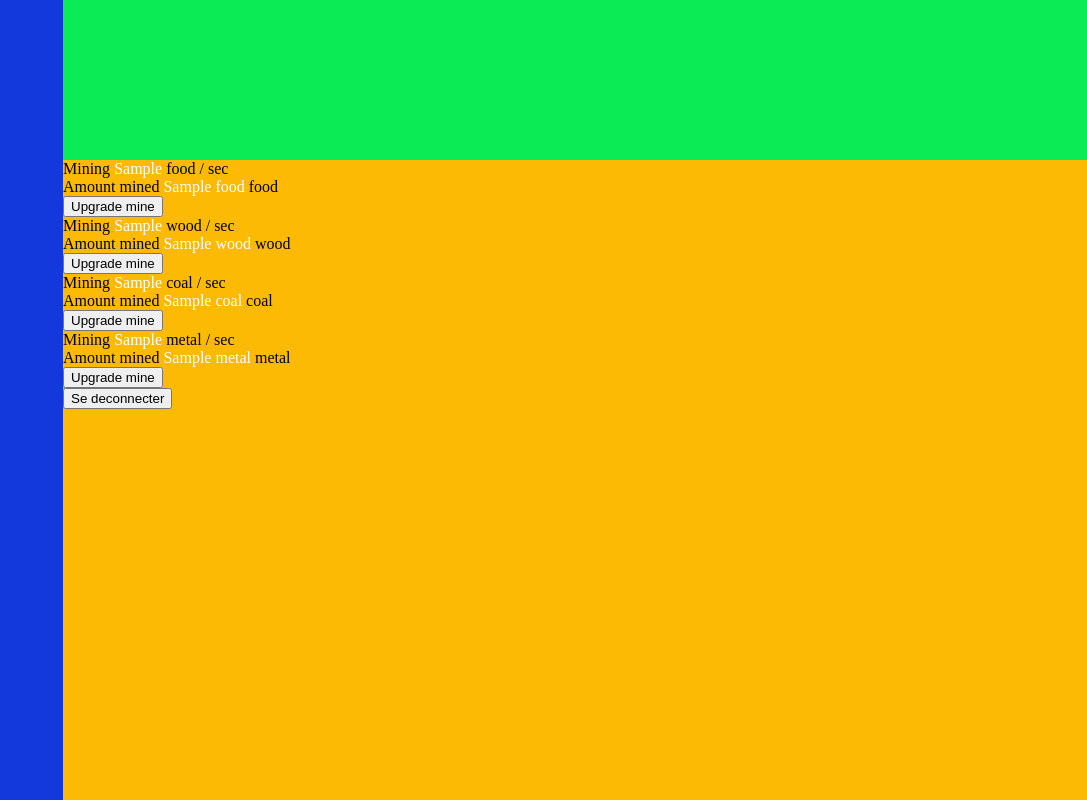
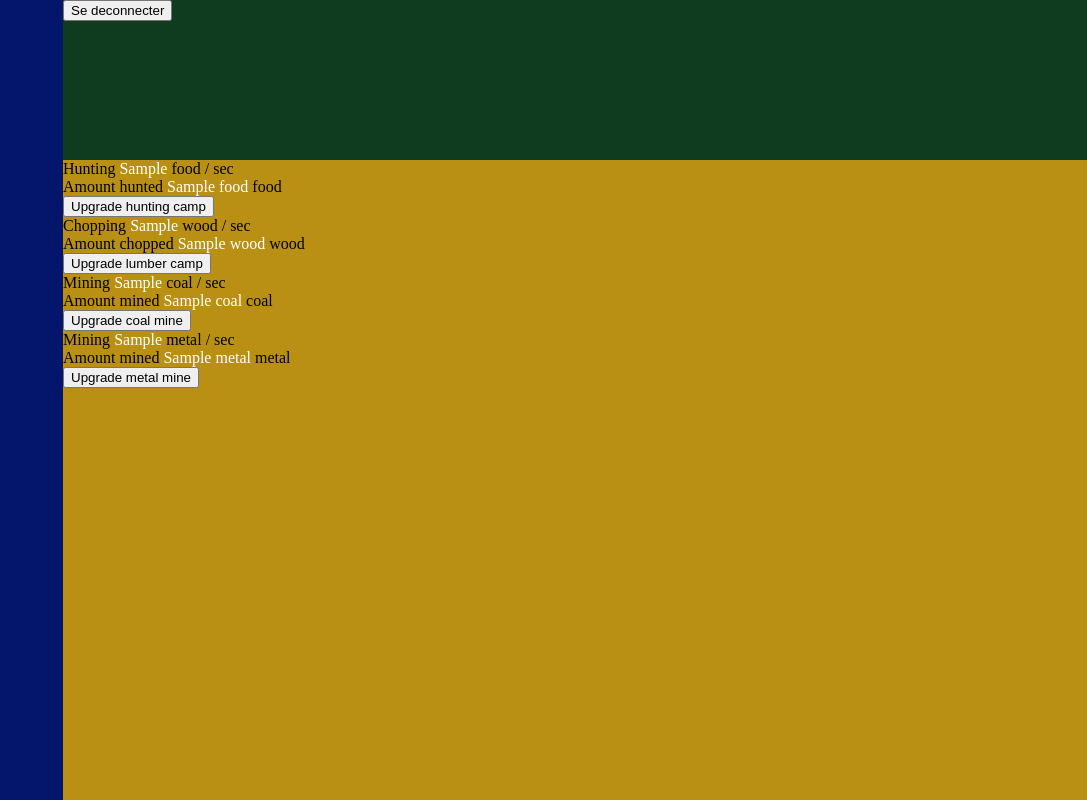
Before and after one commit to lambertrocher/flask_socketio, a Flask app: template templates/resources.j2 in a window 1280 px wide. Shown: the whole page, without its empty margins (193-1280 px from the left). Run offline with Flask 2, Linux system fonts and the light colour scheme; the template is opened without the code that fills it: most values are stand-ins (such as "Sample title", 1, 10 or a date in 2020); some libraries are stand-ins or nearby versions.

Commit message:
more resources

```diff
--- a/main.py
+++ b/main.py
@@ -20,13 +20,21 @@ def load_user(user_id):
     return User.get(user_id)
 
 
+@socketio.on("connect")
+def connect():
+    emit("my response", {"data": "Connected"})
+    current_user.client = request.sid
+
+
 @app.route("/login", methods=["GET", "POST"])
 def login():
     if request.method == "POST":
         user = User(id=request.form["pseudo"], app=app)
         login_user(user)
         # TODO validate flask.request.args.get('next') to prevent vulnerability to open redirect
-        return render_template("resources.j2", mining_speed=0, food=0, wood=0, coal=0, metal=0)
+        return render_template(
+            "resources.j2", mining_speed=0, food=0, wood=0, coal=0, metal=0
+        )
     return render_template("login.j2")
 
 
@@ -37,27 +45,33 @@ def logout():
     return redirect(url_for("login"))
 
 
-@socketio.on("upgrade")
-def handle_message(message):
+@socketio.on("upgrade_hunting")
+def upgrade_hunting(message):
     current_user.food.set_speed(current_user.food.get_speed() + 1)
-    emit("food", current_user.food.get_amount())
-    emit("mining_speed", current_user.food.get_speed())
+    emit("hunting_speed", current_user.food.get_speed())
+
+@socketio.on("upgrade_chopping")
+def upgrade_chopping(message):
+    current_user.wood.set_speed(current_user.wood.get_speed() + 1)
+    emit("chopping_speed", current_user.wood.get_speed())
+
+@socketio.on("upgrade_coal_mining")
+def upgrade_coal_mining(message):
+    current_user.coal.set_speed(current_user.coal.get_speed() + 1)
+    emit("coal_mining_speed", current_user.coal.get_speed())
+
+@socketio.on("upgrade_metal_mining")
+def upgrade_metal_mining(message):
+    current_user.metal.set_speed(current_user.metal.get_speed() + 1)
+    emit("metal_mining_speed", current_user.metal.get_speed())
 
 
-@socketio.on("connect")
-def connect():
-    emit("my response", {"data": "Connected"})
-    current_user.client = request.sid
-
-
-def update_gold_amount():
+def update_resources():
     sleep_time = 0.5
-    for _ in range(6000):
+    while True:
         time.sleep(sleep_time)
-        print("running")
         for user in User.users().values():
-            resources = [user.wood, user.food, user.coal, user.metal]
-            for resource in resources:
+            for resource in user.resources:
                 resource.set_amount(
                     resource.get_amount() + resource.get_speed() * sleep_time
                 )
@@ -68,7 +82,6 @@ def update_gold_amount():
 
 
 if __name__ == "__main__":
-    print("started with main")
-    thread = Thread(target=update_gold_amount, args=())
+    thread = Thread(target=update_resources, args=())
     thread.start()
     socketio.run(app)
--- a/static/css/styles.css
+++ b/static/css/styles.css
@@ -7,20 +7,20 @@ body{
     color: white;
 }
 .left-menu {
-    background-color: rgb(19, 56, 219);
+    background-color: rgb(3, 22, 107);
     position: absolute;
     top: 0; bottom: 0; left:0;
     width: 20%;
 }
 
 .main-pannel {
-    background-color: rgb(252, 186, 5);
+    background-color: rgb(185, 144, 20);
     position: absolute;
     top: 20%; left: 20%; right: 0; bottom: 0;
 }
 
 .top-pannel {
-    background-color: rgb(11, 235, 85);
+    background-color: rgb(15, 59, 30);
     position: absolute;
     top: 0; left: 20%; right: 0;
     height: 20%;
--- a/templates/index.j2
+++ b/templates/index.j2
@@ -14,15 +14,15 @@
     <div class="left-menu">
     </div>
     <div class="top-pannel">
-    </div>
-    <div class="main-pannel">
-        {% block main_pannel_content %}
-        {% endblock main_pannel_content %}
         <div>
             <form action="/logout" method="get">
                 <input type="submit" value="Se deconnecter">
         </div>
         </form>
+    </div>
+    <div class="main-pannel">
+        {% block main_pannel_content %}
+        {% endblock main_pannel_content %}
     </div>
     <script src="//cdnjs.cloudflare.com/ajax/libs/socket.io/2.2.0/socket.io.js"
         integrity="sha256-yr4fRk/GU1ehYJPAs8P4JlTgu0Hdsp4ZKrx8bDEDC3I=" crossorigin="anonymous"></script>
--- a/templates/resources.j2
+++ b/templates/resources.j2
@@ -1,39 +1,39 @@
 {% extends "index.j2" %}
 {% block main_pannel_content %}
 <div>
-    Mining <div id="mining_speed" class="inline_div">{{ mining_speed }}</div> food / sec
+    Hunting <div id="hunting_speed" class="inline_div">{{ hunting_speed }}</div> food / sec
     </br>
-    Amount mined <div id="food" class="inline_div">{{ food }}</div> food
+    Amount hunted <div id="food" class="inline_div">{{ food }}</div> food
     </br>
-    <button id="test" type="button">
-        Upgrade mine
+    <button id="upgrade_hunting" type="button">
+        Upgrade hunting camp
     </button>
 </div>
 <div>
-    Mining <div id="mining_speed" class="inline_div">{{ mining_speed }}</div> wood / sec
+    Chopping <div id="chopping_speed" class="inline_div">{{ chopping_speed }}</div> wood / sec
     </br>
-    Amount mined <div id="wood" class="inline_div">{{ wood }}</div> wood
+    Amount chopped <div id="wood" class="inline_div">{{ wood }}</div> wood
     </br>
-    <button id="test" type="button">
-        Upgrade mine
+    <button id="upgrade_chopping" type="button">
+        Upgrade lumber camp
     </button>
 </div>
 <div>
-    Mining <div id="mining_speed" class="inline_div">{{ mining_speed }}</div> coal / sec
+    Mining <div id="coal_mining_speed" class="inline_div">{{ coal_mining_speed }}</div> coal / sec
     </br>
     Amount mined <div id="coal" class="inline_div">{{ coal }}</div> coal
     </br>
-    <button id="test" type="button">
-        Upgrade mine
+    <button id="upgrade_coal_mining" type="button">
+        Upgrade coal mine
     </button>
 </div>
 <div>
-    Mining <div id="mining_speed" class="inline_div">{{ mining_speed }}</div> metal / sec
+    Mining <div id="metal_mining_speed" class="inline_div">{{ metal_mining_speed }}</div> metal / sec
     </br>
     Amount mined <div id="metal" class="inline_div">{{ metal }}</div> metal
     </br>
-    <button id="test" type="button">
-        Upgrade mine
+    <button id="upgrade_metal_mining" type="button">
+        Upgrade metal mine
     </button>
 </div>
 
--- a/user.py
+++ b/user.py
@@ -19,6 +19,7 @@ class User:
         self.wood = Resource(user=self, name='wood')
         self.coal = Resource(user=self, name='coal')
         self.metal = Resource(user=self, name='metal')
+        self.resources = [self.food, self.wood, self.coal, self.metal]
 
         self.mongo_client = pymongo.MongoClient(
             f"mongodb+srv://admin:{app.config['MONGO_PASSWD']}@cluster0.soder.mongodb.net/admin?retryWrites=true&w=majority"
@@ -31,14 +32,9 @@ class User:
                 "id": self.id,
             }
             self.user_collection.insert_one(user)
-            self.food.set_amount(0)
-            self.food.set_speed(0)
-            self.wood.set_amount(0)
-            self.wood.set_speed(0)
-            self.coal.set_amount(0)
-            self.coal.set_speed(0)
-            self.metal.set_amount(0)
-            self.metal.set_speed(0)
+            for resource in self.resources:
+                resource.set_amount(0)
+                resource.set_speed(0)
 
         users[id] = self
 
```
Also changed, not shown: static/js/scripts.js (+47 -8 lines), 1 other file.
